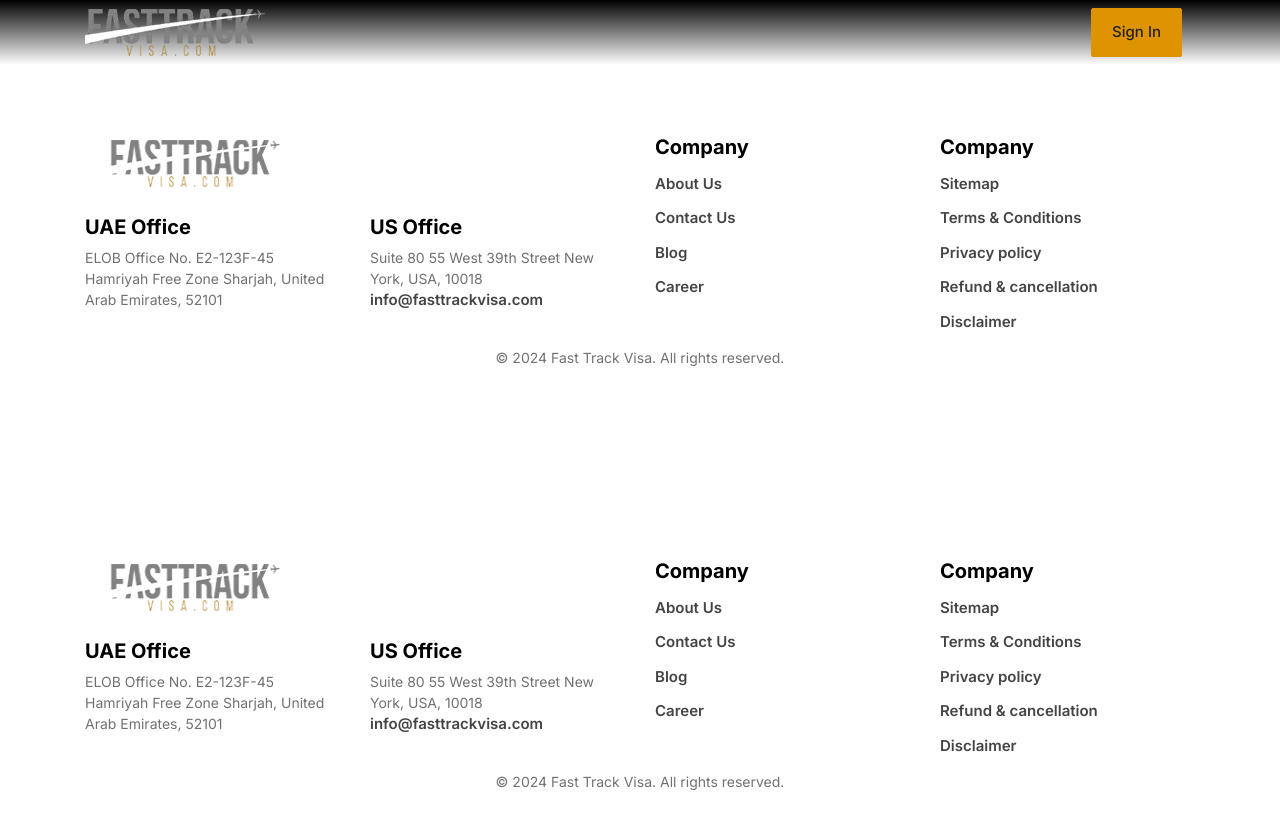
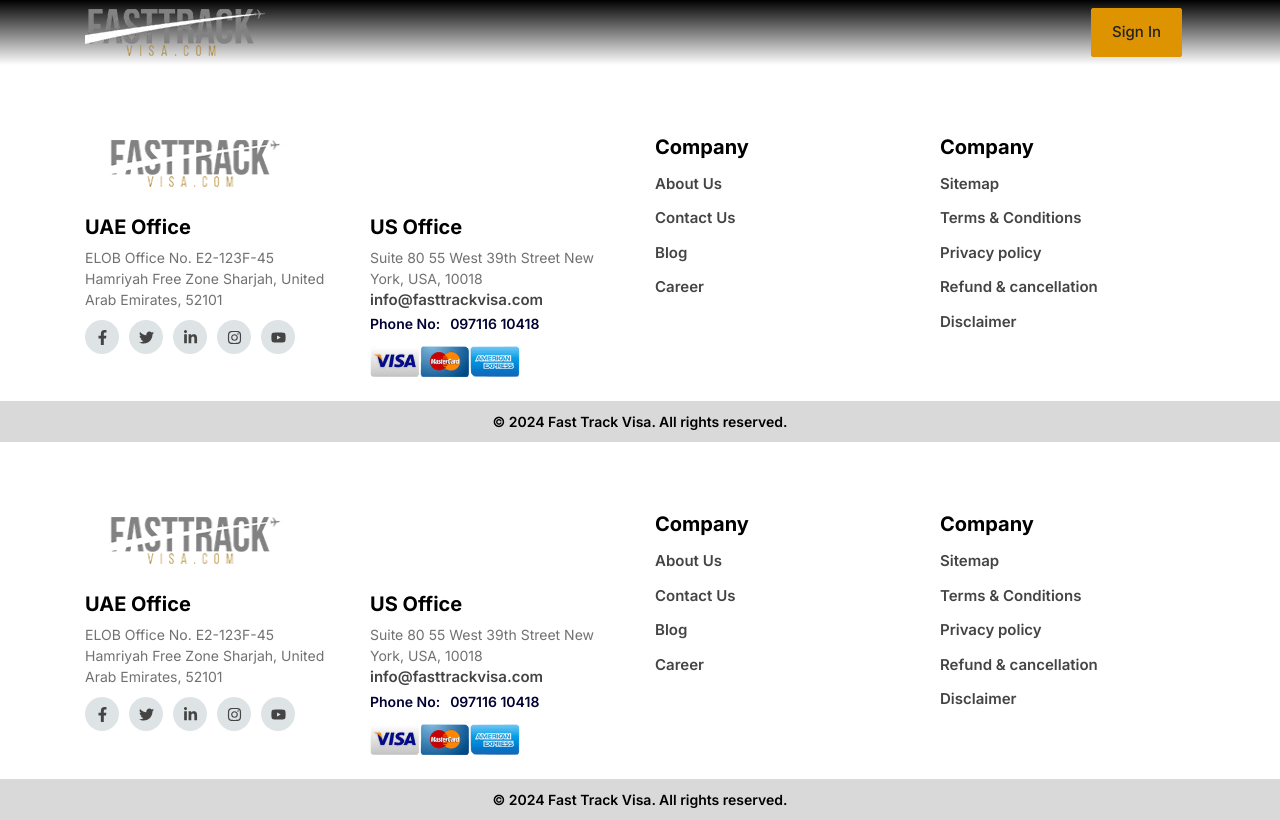
Before and after one commit to Amrendra12345/ftv, a Next.js app: page /components/layout/Footer in a window 1280 px wide. Built offline with nearby package versions, Linux system fonts and the light colour scheme; no server answers.

Commit message:
login checkout page and footer

```diff
--- a/pages/[visa]/index.jsx
+++ b/pages/[visa]/index.jsx
@@ -13,7 +13,7 @@ export default function Visa(props) {
   return (
     <>
       <Head>
-          <title>{`Apply for ${page_url} Visa Online | Fast Track Visa `}</title>
+          <title>{`Apply for ${page_url} Online | Fast Track Visa `}</title>
           <meta name="description" content={`Apply for ${page_url} hassle free online. We offer quick processing and expert assistance. Start your  visa application today!`} />
           <link rel="alternate" href='https://fasttrackvisa.com' hreflang={`locale`}/>
       </Head>
--- a/pages/components/layout/Footer.jsx
+++ b/pages/components/layout/Footer.jsx
@@ -3,6 +3,7 @@ import { Inter } from 'next/font/google'
 import { Col, Container, Row } from "react-bootstrap";
 import Link from "next/link";
 import { useRouter } from "next/router";
+import { FaFacebookF, FaTwitter, FaLinkedinIn, FaYoutube ,FaInstagram } from "react-icons/fa";
 const inter = Inter({ subsets: ['latin'] })
 const Footer = (props) => {
   const { locale} = useRouter();
@@ -19,6 +20,21 @@ const Footer = (props) => {
                     <p>ELOB Office No. E2-123F-45
                     Hamriyah Free Zone
                     Sharjah, United Arab Emirates, 52101</p>
+                    <ul className="slink_ul">
+                  <li className="slink_li">
+                    <a className="slink" target="_blank" href=" https://www.facebook.com/photo?fbid=122103359720399926&set=a.122103360068399926" rel="nofollow"><FaFacebookF/></a>
+                    </li>
+                    <li className="slink_li">
+                      <a className="slink" target="_blank" href=" https://x.com/FTVisaServices/status/1810946778587451417" rel="nofollow"><FaTwitter /></a>
+                      </li>
+                    <li className="slink_li">
+                      <a className="slink" target="_blank" href="https://www.linkedin.com/company/fasttrack-visa-com" rel="nofollow"><FaLinkedinIn /></a>
+                    </li>
+                    <li className="slink_li"><a className="slink" target="_blank" href="https://www.instagram.com/p/C9PA0YOJiRl/"><FaInstagram /></a>
+                    </li>
+                    <li className="slink_li"><a className="slink" target="_blank" href="https://www.youtube.com/channel/UCUYzoyrZZ7MSEYYwu2P6-6g"><FaYoutube /></a>
+                    </li>
+                  </ul>
                    </Col>
                    <Col sm={6}>
                    <h5>US Office</h5>
@@ -26,7 +42,14 @@ const Footer = (props) => {
                     55 West 39th Street
                     New York, USA, 10018</p>
                   <a href='mailto:info@fasttrackvisa.com'>info@fasttrackvisa.com</a>
+                  <p className="phoneNumber"><span>Phone No:</span> <span> 097116 10418 </span></p>
+                  <Image alt="card_image" src={'/img/card_image.png'} width={150} height={31} />
                    </Col>
+               </Row>
+               <Row>
+                <Col>
+
+                </Col>
                </Row>
             </Col>
             <Col md={6}>
@@ -54,8 +77,8 @@ const Footer = (props) => {
             </Col>
           </Row>
        </Container>
-       <div className="w-full bg-gray-300 py-2">
-         <p className="text-center text-gray-800 text-sm font-semibold">© 2024 Fast Track Visa. All rights reserved.</p>
+       <div className="copyRight">
+         <p>© 2024 Fast Track Visa. All rights reserved.</p>
        </div>
     </footer>
 
--- a/pages/components/layout/Navbar.jsx
+++ b/pages/components/layout/Navbar.jsx
@@ -51,7 +51,7 @@ const Navbar = (props) => {
   };
 
   useEffect(() => {
-    // console.log('test', session?.user.email)
+     console.log('test', session)
     if (localStorage.getItem('loginDetails') !== null) {
       var loginDetails = JSON.parse(localStorage.getItem('loginDetails'));
       if (loginDetails.email !== '' && loginDetails.email !== null && loginDetails.email !== undefined) {
@@ -66,7 +66,7 @@ const Navbar = (props) => {
 
 
     axios.get('https://cms.fasttrackvisa.com/api' + (locale === '' ? '' : '/' + locale) + '/staticcontent').then(res => {
-      // console.log(res)
+
       if (res.status === 200) {
         localStorage.setItem('staticContent', JSON.stringify(res.data));
 
@@ -121,10 +121,9 @@ const Navbar = (props) => {
 
   const isCheckoutPage = (status) => {
     if (userName === null || userName === undefined || userName === '') {
-      //const url = pathname.split('/');
-      console.log(pathname)
+      const url = pathname.split('/');
 
-      var checkOut = pathname == '/checkout' || pathname == '/my-profile' || pathname == '/success';
+      var checkOut = url.find(u => u == 'checkout' || u == 'my-profile' || u == 'success');
       // console.log(userName,status, checkOut, (status && checkOut), (!status && !checkOut))
       if (status && checkOut && session?.user.email != '') {
         setShow(true);
--- a/styles/globals.scss
+++ b/styles/globals.scss
@@ -2771,68 +2771,67 @@ a {
 }
 
 .slink_ul {
-    margin: 0;
-    padding: 0
+    margin: 10px 0;
+    padding: 0;
+    display: flex;
+    gap: 10px;
 }
 
 .slink_li {
     list-style: none;
-    float: left
-}
-
-.slink {
-    float: left;
-    padding: 0 10px 0 0
-}
-
-.slink .fa {
     width: 34px;
     height: 34px;
     border-radius: 100%;
-    display: flex;
     align-items: center;
     justify-content: center;
+    display: flex;
     background: #dee3e6;
-    color: #5a7184
-}
-
-.slink:hover i.fa-instagram {
-    color: #fff;
+    color: #5a7184;
+}
+
+
+.slink_li:hover{
+    a{
+        svg{
+            color: #fff
+        }
+    }
+}
+.slink_li:nth-child(1):hover{
+    background: #3c58a1;
+}
+
+.slink_li:nth-child(2):hover {
+    background: #2aa9e0;
+}
+
+.slink_li:nth-child(3):hover {
+    background: #0e7bbc;
+}
+
+.slink_li:nth-child(4):hover{
     background: #f09433;
-    background: -moz-linear-gradient(45deg, #f09433 0, #e6683c 25%, #dc2743 50%, #cc2366 75%, #bc1888 100%);
-    background: -webkit-linear-gradient(45deg, #f09433 0, #e6683c 25%, #dc2743 50%, #cc2366 75%, #bc1888 100%);
-    background: linear-gradient(45deg, #f09433 0, #e6683c 25%, #dc2743 50%, #cc2366 75%, #bc1888 100%)
-}
-
-.slink:hover i.fa-facebook {
-    background: #3c58a1;
-    color: #fff
-}
-
-.slink:hover i.fa-twitter {
-    background: #2aa9e0;
-    color: #fff
-}
-
-.slink:hover i.fa-linkedin {
-    background: #0e7bbc;
-    color: #fff
-}
-
-.slink:hover i.fa-pinterest {
-    background: #c61118;
-    color: #fff
-}
-
-.slink:hover i.fa-youtube {
+        background: -moz-linear-gradient(45deg, #f09433 0, #e6683c 25%, #dc2743 50%, #cc2366 75%, #bc1888 100%);
+        background: -webkit-linear-gradient(45deg, #f09433 0, #e6683c 25%, #dc2743 50%, #cc2366 75%, #bc1888 100%);
+        background: linear-gradient(45deg, #f09433 0, #e6683c 25%, #dc2743 50%, #cc2366 75%, #bc1888 100%)
+}
+
+.slink_li:nth-child(5):hover {
     background: #cd201f;
-    color: #fff
 }
 
 .footer-bottom {
     padding: 15px 0
 }
-
+.phoneNumber{
+    padding: 2px 0;
+    margin-bottom: 10px;
+    display: flex;
+    gap: 10px;
+    font-size: 14px;
+    color: #010032;
+    font-weight: 600;
+}
 .footer-address img {
     margin: 3px 4px
 }
@@ -2842,7 +2841,15 @@ a {
     padding: 24px 0;
     background: #ddd
 }
-
+.copyRight {
+    padding: 10px 0;
+    background-color: #d9d9d9;
+    p{
+        text-align: center;
+        color: #000;
+        font-weight: 600;
+    }
+}
 .footer-info {
     text-align: center;
     font-size: 13px;
```
